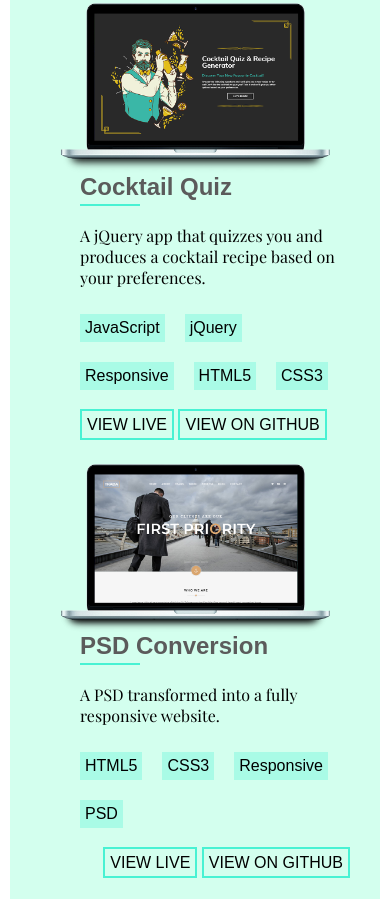
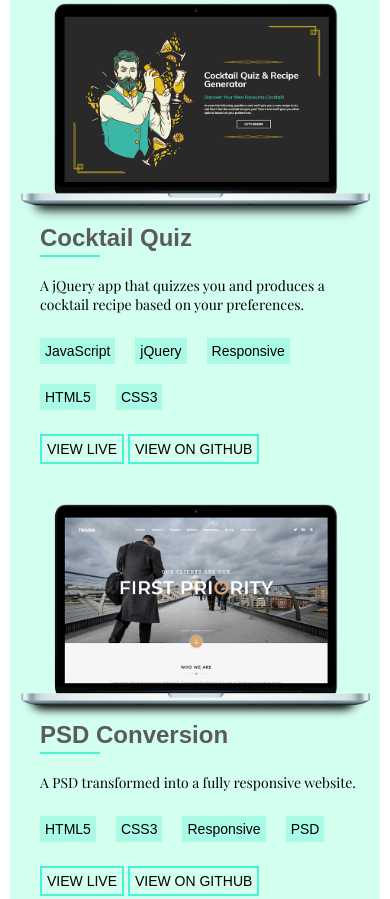
Before and after one commit to candicecodes/portfolio-website, a website: page index.html in a window 390 px wide. Shown: the part 1821-2720 px from the top of the page. Drawn offline with nearby package versions, Linux system fonts and the light colour scheme; some packages are replaced by stand-ins of ours; a script that the page names is missing; a web font is replaced by a local one.

Commit message:
more responsiveness

```diff
--- a/dev/styles/partials/_mediaqueries.scss
+++ b/dev/styles/partials/_mediaqueries.scss
@@ -154,6 +154,18 @@
     }
     .portfolio {
         margin: 50px 10px 0 10px;
+        padding: 50px 10px 50px 10px;
+    }
+    .portfolio__container .portfolio--description {
+        padding-right: 30px;
+        font-size: 14px;
+    }
+    .portfolio__container:nth-child(2) .portfolio--description {
+        text-align: left;
+    }
+    .portfolio__container a {
+        display: inline-block;
+        margin-bottom: 10px;
     }
     .skills {
         margin: 50px 10px 0 10px;
```
Also changed, not shown: public/styles/style.css, 1 other file.
